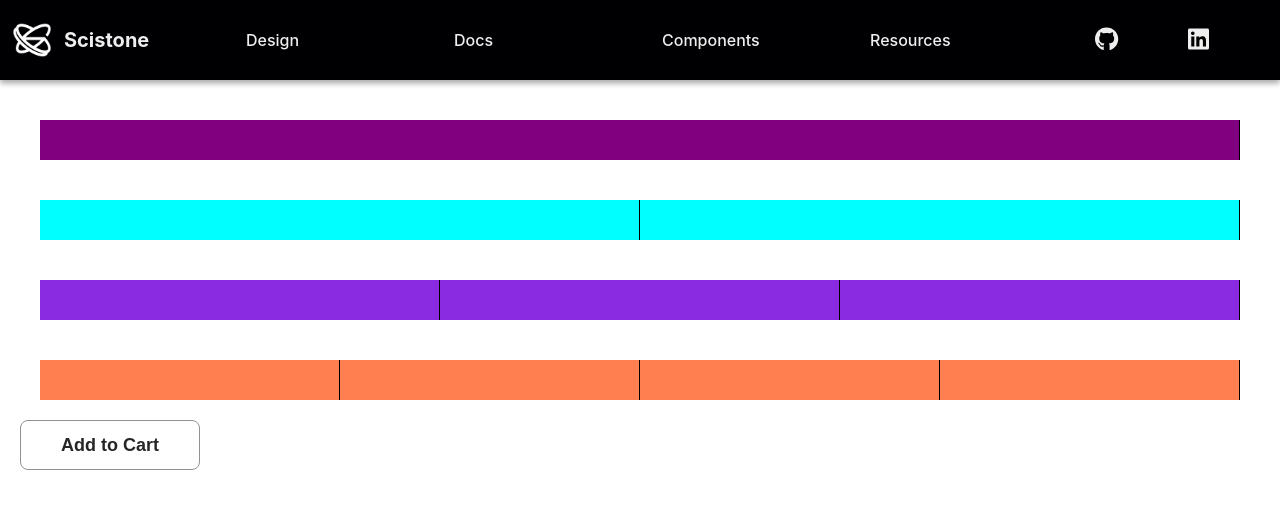
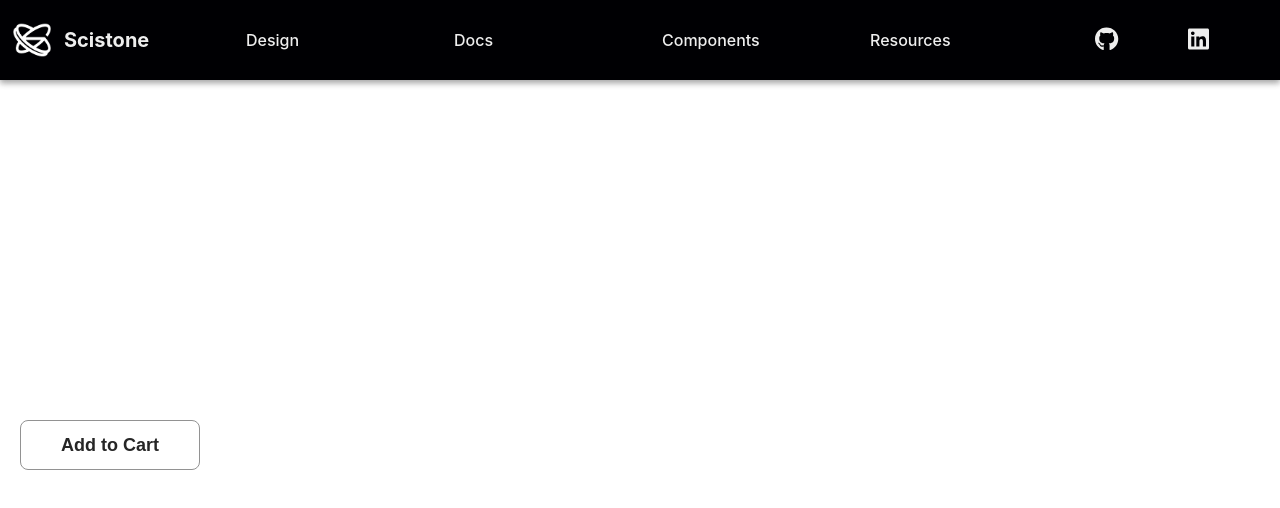
Before and after one commit to scistone/scistone-react-components, a React (Create React App) app: page / in a window 1280 px wide. Shown: the top 508 px of the page. Built offline with nearby package versions, Linux system fonts and the light colour scheme.

Commit message:
Basic Container Layout OK.

```diff
--- a/src/components/Container/styles.scss
+++ b/src/components/Container/styles.scss
@@ -6,31 +6,23 @@
     &.col {
         position: relative;
         width: 100%;
-        background-color: purple;
-        border-right: 1px solid black;
 
     }
 
     &.col-12 {
         display: block;
         flex: 1;
-        background-color: aqua;
-        border-right: 1px solid black;
     }
 
     &.col-8 {
         display: block;
         flex: 0.333333;
-        background-color: blueviolet;
-        border-right: 1px solid black;
 
     }
 
     &.col-6 {
         display: block;
         flex: 0.25;
-        background-color: coral;
-        border-right: 1px solid black;
 
 
     }
```
